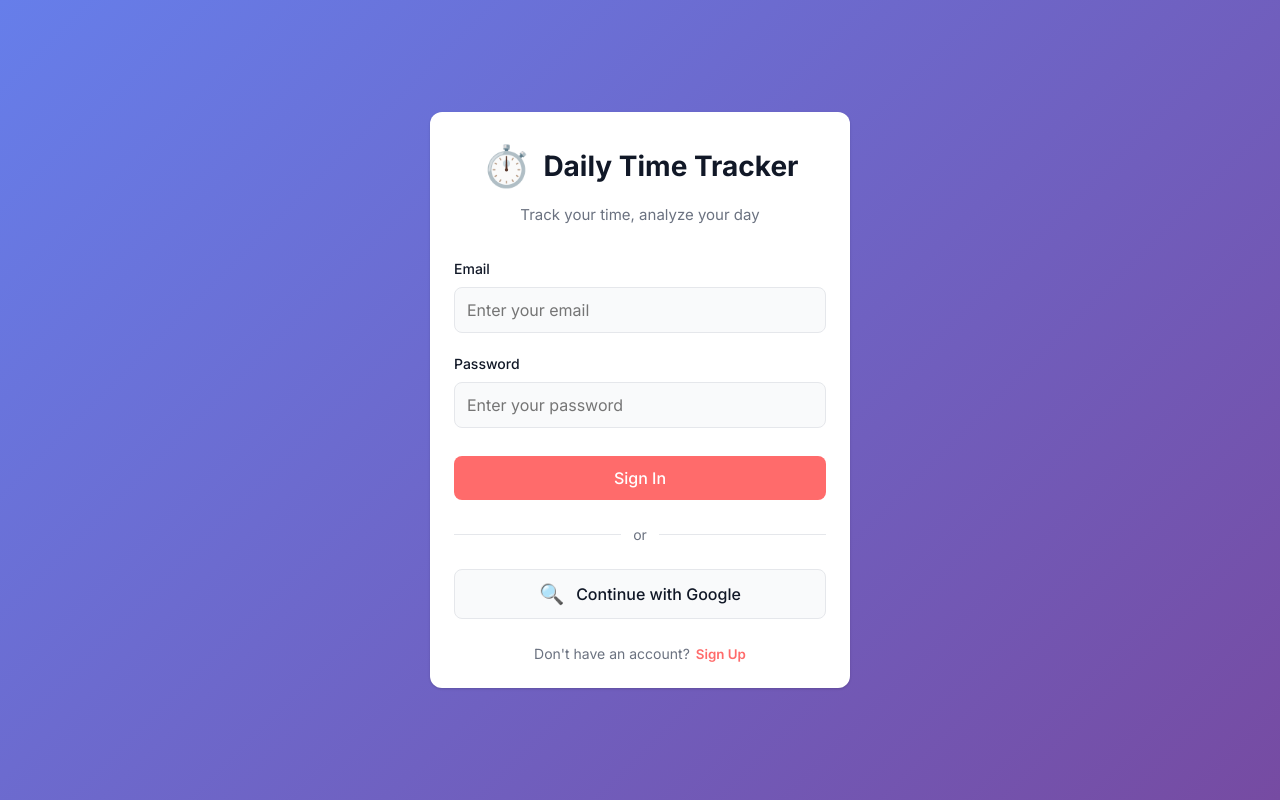
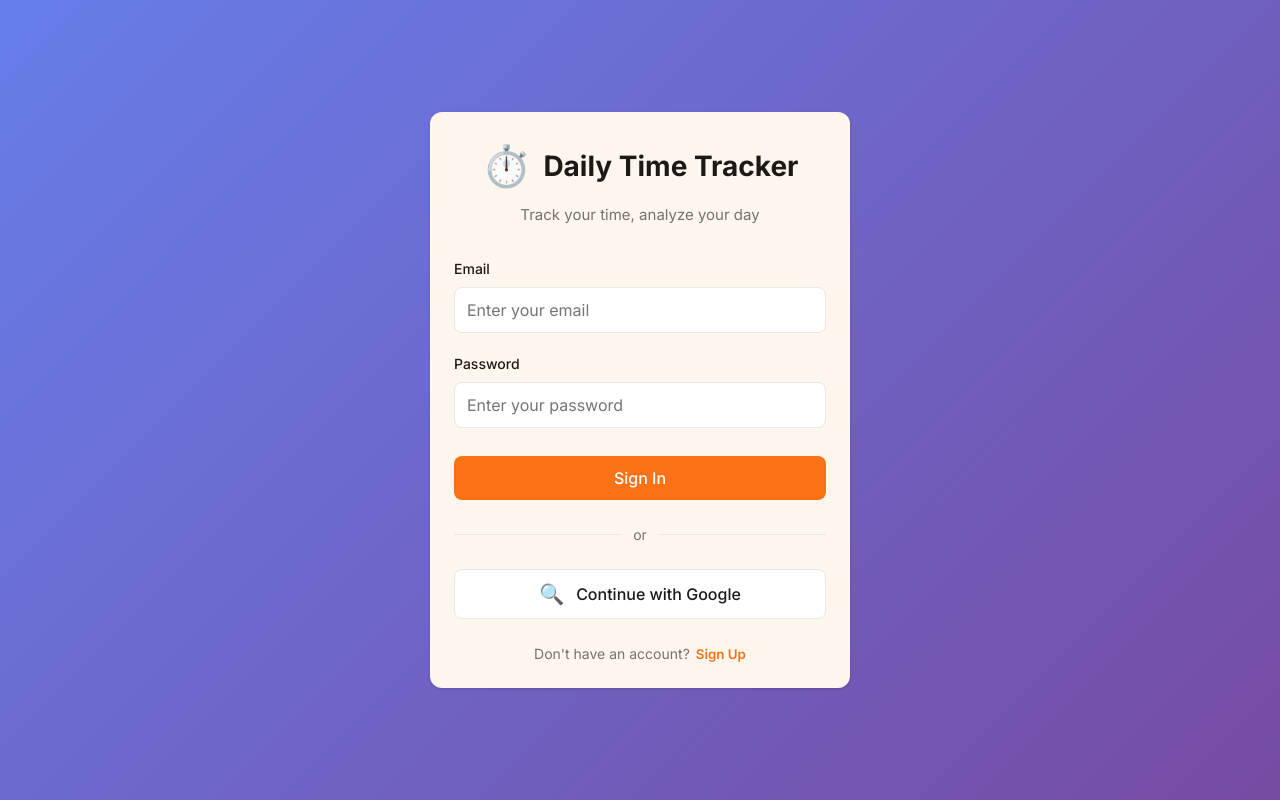
Before and after one commit to G-Kangutkar/Daily_Time_Tracking_Dashboard-Project, a React (Vite) app: page /login in a window 1280 px wide. Built offline with nearby package versions, Linux system fonts and the light colour scheme; no server answers.

Commit message:
Updated index.css

```diff
--- a/src/index.css
+++ b/src/index.css
@@ -5,13 +5,13 @@
 }
 
 :root {
-  --primary: #FF6B6B;
-  --success: #10B981;
-  --warning: #F59E0B;
-  --bg-primary: #FFFFFF;
-  --bg-secondary: #F9FAFB;
-  --text-primary: #111827;
-  --text-secondary: #6B7280;
+  --primary: #F97316;
+--success: #10B981;
+--warning: #EAB308;
+--bg-primary: #FFF7ED;
+--bg-secondary: #FFFFFF;
+--text-primary: #1C1917;
+--text-secondary: #78716C;
   --border: #E5E7EB;
   --shadow: 0 1px 3px 0 rgba(0, 0, 0, 0.1), 0 1px 2px 0 rgba(0, 0, 0, 0.06);
   --shadow-lg: 0 10px 15px -3px rgba(0, 0, 0, 0.1), 0 4px 6px -2px rgba(0, 0, 0, 0.05);
```
